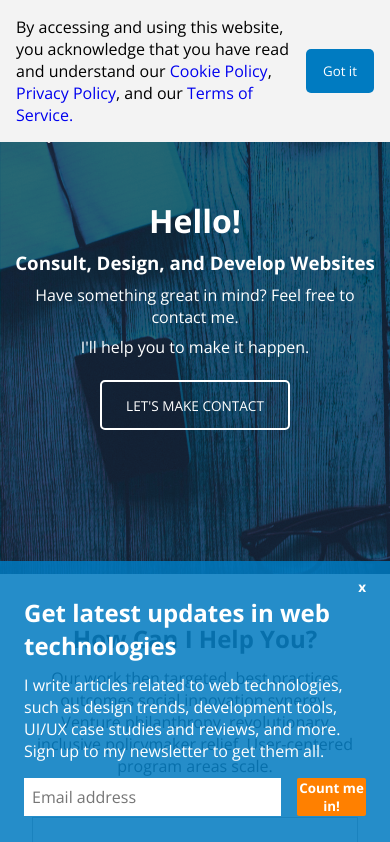
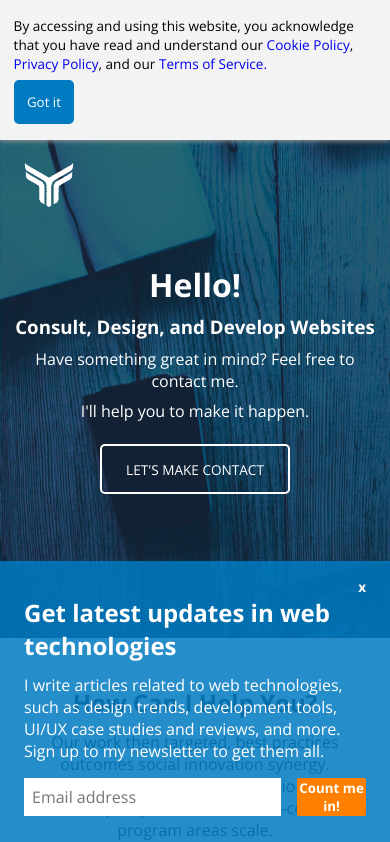
Before and after one commit to dytra/web-agency, a React (Create React App) app: page / in a window 390 px wide. Shown: the top 842 px of the page. Built offline with nearby package versions, Linux system fonts and the light colour scheme.

Commit message:
fix hero and notif responsive styling

```diff
--- a/src/components/Hero/hero.scss
+++ b/src/components/Hero/hero.scss
@@ -28,12 +28,13 @@
   #hero-main {
     display: flex;
     flex-direction: column;
-    margin-top: 6em;
+    // margin-top: 6em;
     margin-bottom: 9em;
     align-items: center;
     justify-content: center;
     align-content: center;
     width: 100%;
+
     transition: all 0.3s ease-in-out;
     // margin:auto;
     #hero-logo {
@@ -92,3 +93,26 @@
 a {
   text-decoration: none;
 }
+
+@media (min-width:960px) {
+  #hero-main {
+    margin-top: 6em;
+  }
+}
+
+@media (max-width:768px) {
+  #hero-main {
+    margin-top:8em;
+  }
+}
+
+@media (max-width:576px) {
+  #hero-main {
+    margin-top:8em;
+  }
+}
+@media (max-width:420px) {
+  #hero-main {
+    margin-top:10em;
+  }
+}
--- a/src/components/Notif/Notif.scss
+++ b/src/components/Notif/Notif.scss
@@ -11,7 +11,7 @@
   width: 100%;
   z-index: 100;
   overflow:hidden;
-
+  box-shadow:0px 1px 5px lighten(grey,10%);
   #notif-content {
     padding-left:1em;
     padding-right:1em;
@@ -20,10 +20,14 @@
     justify-content: center;
     align-items: center;
     max-width: 720px;
+
     margin: auto;
+    font-size:.85rem;
     div {
       display: block;
       flex: 7;
+      padding-bottom:.5em;
+      min-width:320px;
       // min-width:200px;
     }
     button {
@@ -54,3 +58,13 @@
   animation-fill-mode: forwards;
 
 }
+
+@media(max-width:420px) {
+  #notif-content {
+    display:flex;
+    flex-direction: column;
+    button {
+      align-self: flex-start;
+    }
+  }
+}
```
